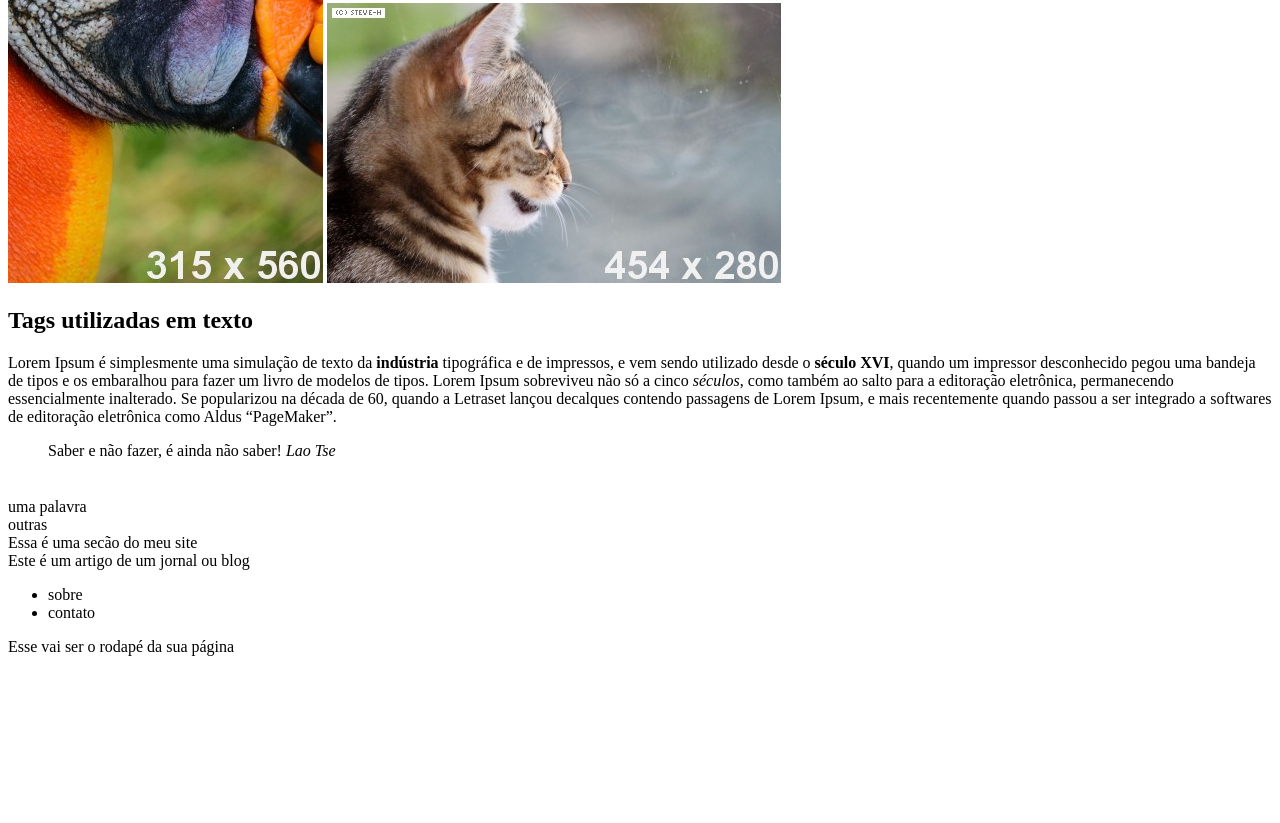
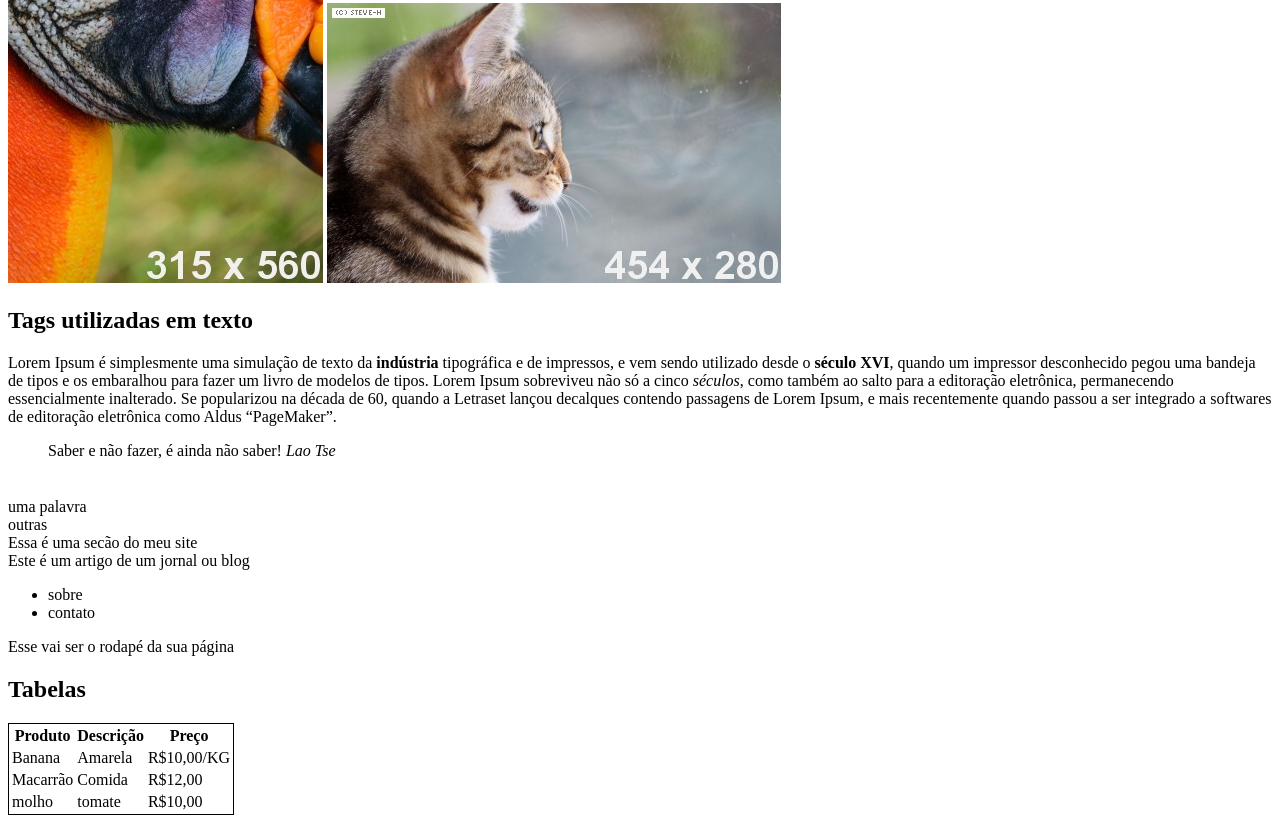
Before and after one commit to Andreiasantoss/html_playground, a plain HTML site: page index.html in a window 1280 px wide. Shown: the part 1574-2397 px from the top of the page. Before the commit the page ends 2238 px from the top, so only its background shows below. Drawn offline with Linux system fonts and the light colour scheme.

Commit message:
Aprendemos sobre tabela

```diff
--- a/index.html
+++ b/index.html
@@ -86,5 +86,30 @@
           </ul>
         </nav>
         <footer>Esse vai ser o rodapé da sua página </footer>
+
+        <h2>Tabelas</h2>
+
+        <table style="border: 1px solid">
+          <tr>
+            <th>Produto</th>
+            <th>Descrição</th>
+            <tH>Preço</tH>
+          </tr>
+          <tr>
+            <td>Banana</td>
+            <td>Amarela</td>
+            <td>R$10,00/KG</td>
+          </tr>
+          <tr>
+            <td>Macarrão</td>
+            <td>Comida </td>
+            <td>R$12,00</td>
+          </tr>
+          <tr>
+            <td>molho</td>
+            <td>tomate</td>
+            <td>R$10,00</td>
+          </tr>
+        </table>
 </body>
 </html>
```
